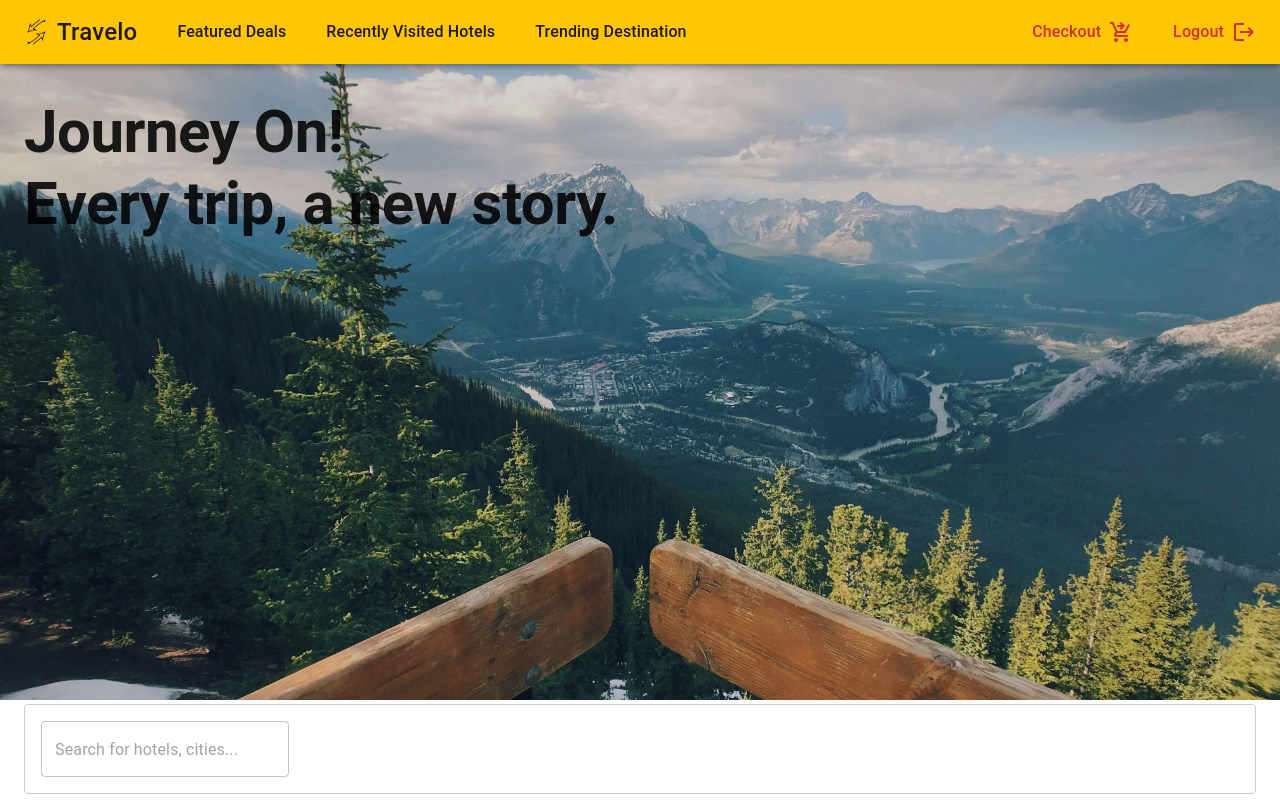
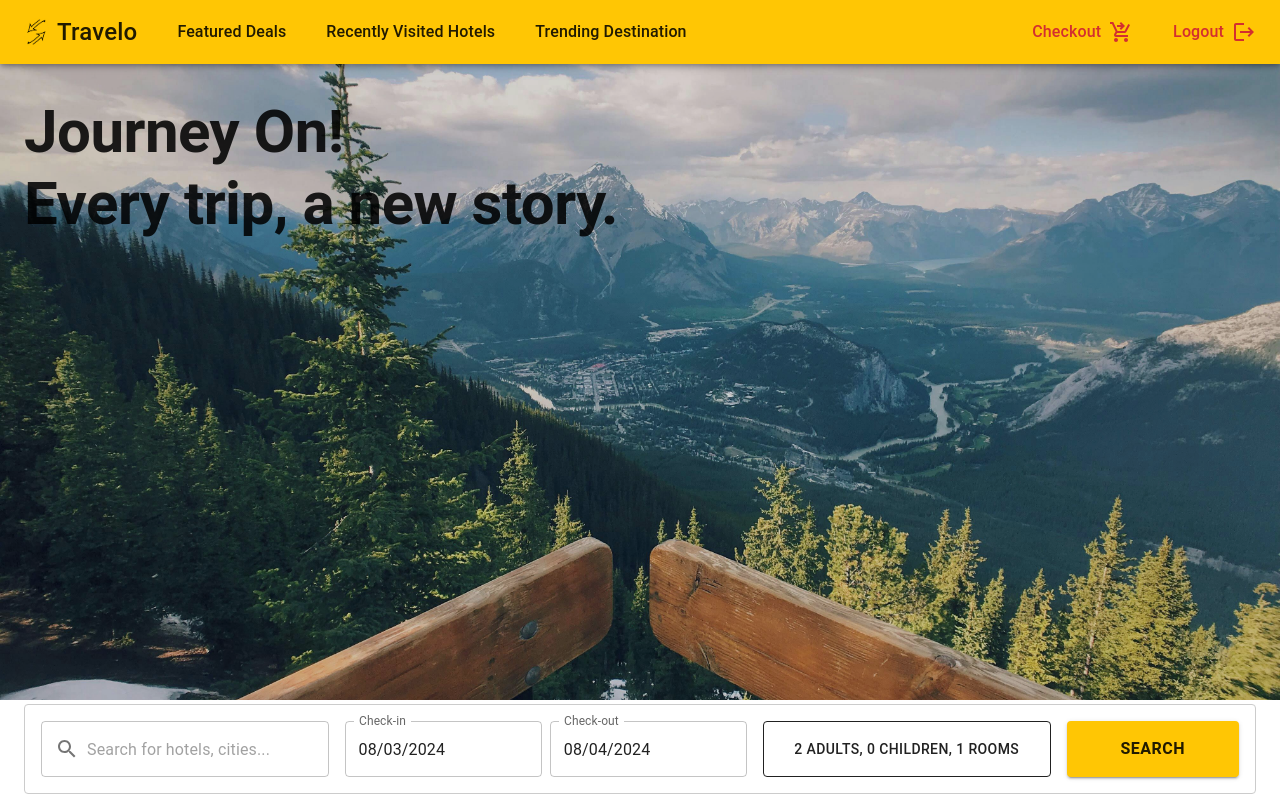
Before and after one commit to Jamal-SaadEddin/Travelo, a React (Vite) app: page / in a window 1280 px wide. Built offline with nearby package versions, Linux system fonts and the light colour scheme.

Commit message:
2.1 Robust Search Functionality #14
- Add date picker component from mui-x library
- Add Room Booking Selector component
- Add Search button
- All UIs, no behaviour implementation

```diff
--- a/package.json
+++ b/package.json
@@ -19,7 +19,9 @@
     "@mui/icons-material": "^5.16.6",
     "@mui/material": "^5.16.6",
     "@mui/styled-engine-sc": "^6.0.0-alpha.18",
+    "@mui/x-date-pickers": "^7.12.0",
     "@storybook/testing-library": "^0.2.2",
+    "dayjs": "^1.11.12",
     "formik": "^2.4.6",
     "lint-staged": "^15.2.8",
     "react": "^18.3.1",
--- /dev/null
+++ b/src/components/SearchBox/RoomBookingSelector/RoomBookingSelector.tsx
@@ -0,0 +1,111 @@
+import AddIcon from "@mui/icons-material/Add";
+import RemoveIcon from "@mui/icons-material/Remove";
+import { Box, Button, Fade, Menu, Stack, Typography } from "@mui/material";
+import React from "react";
+
+interface Props {
+  roomInfo: RoomInfo;
+}
+
+interface RoomInfo {
+  adults: number;
+  children: number;
+  rooms: number;
+}
+
+const RoomBookingSelector = ({ roomInfo }: Props) => {
+  const { adults, children, rooms } = roomInfo;
+
+  const [anchorEl, setAnchorEl] = React.useState<null | HTMLElement>(null);
+  const open = Boolean(anchorEl);
+  const handleClick = (event: React.MouseEvent<HTMLElement>) => {
+    setAnchorEl(event.currentTarget);
+  };
+  const handleClose = () => {
+    setAnchorEl(null);
+  };
+
+  return (
+    <Box width="100%" height="100%">
+      <Button
+        id="fade-button"
+        aria-controls={open ? "fade-menu" : undefined}
+        aria-haspopup="true"
+        aria-expanded={open ? "true" : undefined}
+        onClick={handleClick}
+        color="inherit"
+        fullWidth
+        sx={{ height: "100%" }}
+        variant="outlined"
+      >
+        {adults} Adults, {children} Children, {rooms} Rooms
+      </Button>
+      <Menu
+        id="fade-menu"
+        MenuListProps={{
+          "aria-labelledby": "fade-button",
+        }}
+        anchorEl={anchorEl}
+        open={open}
+        onClose={handleClose}
+        TransitionComponent={Fade}
+      >
+        <Stack gap={2} py={1} px={3}>
+          <Stack
+            direction="row"
+            justifyContent="space-between"
+            alignItems="center"
+          >
+            <Typography flex={1}>Adults</Typography>
+            <Button>
+              <RemoveIcon />
+            </Button>
+            <Typography>{adults}</Typography>
+            <Button sx={{ pr: 0 }}>
+              <AddIcon />
+            </Button>
+          </Stack>
+          <Stack
+            direction="row"
+            justifyContent="space-between"
+            alignItems="center"
+          >
+            <Typography flex={1}>Children</Typography>
+            <Button>
+              <RemoveIcon />
+            </Button>
+            <Typography>{children}</Typography>
+            <Button sx={{ pr: 0 }}>
+              <AddIcon />
+            </Button>
+          </Stack>
+          <Stack
+            direction="row"
+            justifyContent="space-between"
+            alignItems="center"
+          >
+            <Typography flex={1}>Rooms</Typography>
+            <Button>
+              <RemoveIcon />
+            </Button>
+            <Typography>{rooms}</Typography>
+            <Button sx={{ pr: 0 }}>
+              <AddIcon />
+            </Button>
+          </Stack>
+          <Stack
+            direction="row"
+            justifyContent="space-between"
+            alignItems="center"
+          >
+            <Button fullWidth variant="contained" onClick={handleClose}>
+              Done
+            </Button>
+          </Stack>
+        </Stack>
+      </Menu>
+    </Box>
+  );
+};
+
+export default RoomBookingSelector;
--- a/src/components/SearchBox/SearchBox.tsx
+++ b/src/components/SearchBox/SearchBox.tsx
@@ -1,9 +1,14 @@
-import { Box, TextField } from "@mui/material";
+import SearchIcon from "@mui/icons-material/Search";
+import { Box, Button, InputAdornment, TextField } from "@mui/material";
+import { AdapterDayjs } from "@mui/x-date-pickers/AdapterDayjs";
+import { DatePicker } from "@mui/x-date-pickers/DatePicker";
+import { LocalizationProvider } from "@mui/x-date-pickers/LocalizationProvider";
+import dayjs from "dayjs";
+import RoomBookingSelector from "./RoomBookingSelector/RoomBookingSelector";
 
 const styles = {
   searchBox: {
     display: "flex",
-    flexWrap: "wrap",
     gap: 2,
     justifyContent: "space-between",
     p: 2,
@@ -15,9 +20,52 @@ const styles = {
 
 const SearchBox = () => {
   return (
-    <Box sx={styles.searchBox}>
-      <TextField placeholder="Search for hotels, cities..." />
-    </Box>
+    <LocalizationProvider dateAdapter={AdapterDayjs}>
+      <Box sx={styles.searchBox} flexDirection={{ xs: "column", md: "row" }}>
+        <Box width={{ xs: "100%", md: "25%" }}>
+          <TextField
+            placeholder="Search for hotels, cities..."
+            variant="outlined"
+            fullWidth
+            InputProps={{
+              startAdornment: (
+                <InputAdornment position="start">
+                  <SearchIcon />
+                </InputAdornment>
+              ),
+            }}
+          />
+        </Box>
+        <Box width={{ xs: "100%", md: "35%" }} display="flex" gap={1}>
+          <DatePicker
+            label="Check-in"
+            defaultValue={dayjs()}
+            minDate={dayjs()}
+            sx={{ width: "50%" }}
+          />
+          <DatePicker
+            label="Check-out"
+            defaultValue={dayjs().add(1, "day")}
+            minDate={dayjs().add(1, "day")}
+            sx={{ width: "50%" }}
+          />
+        </Box>
+        <Box width={{ xs: "100%", md: "25%" }}>
+          <RoomBookingSelector
+            roomInfo={{ adults: 2, children: 0, rooms: 1 }}
+          />
+        </Box>
+        <Box width={{ xs: "100%", md: "15%" }}>
+          <Button
+            variant="contained"
+            fullWidth
+            sx={{ height: "100%", fontWeight: "bold", fontSize: "16px" }}
+          >
+            Search
+          </Button>
+        </Box>
+      </Box>
+    </LocalizationProvider>
   );
 };
 
```
Also changed, not shown: 1 other file (tests, documents, lock files or other folders).
